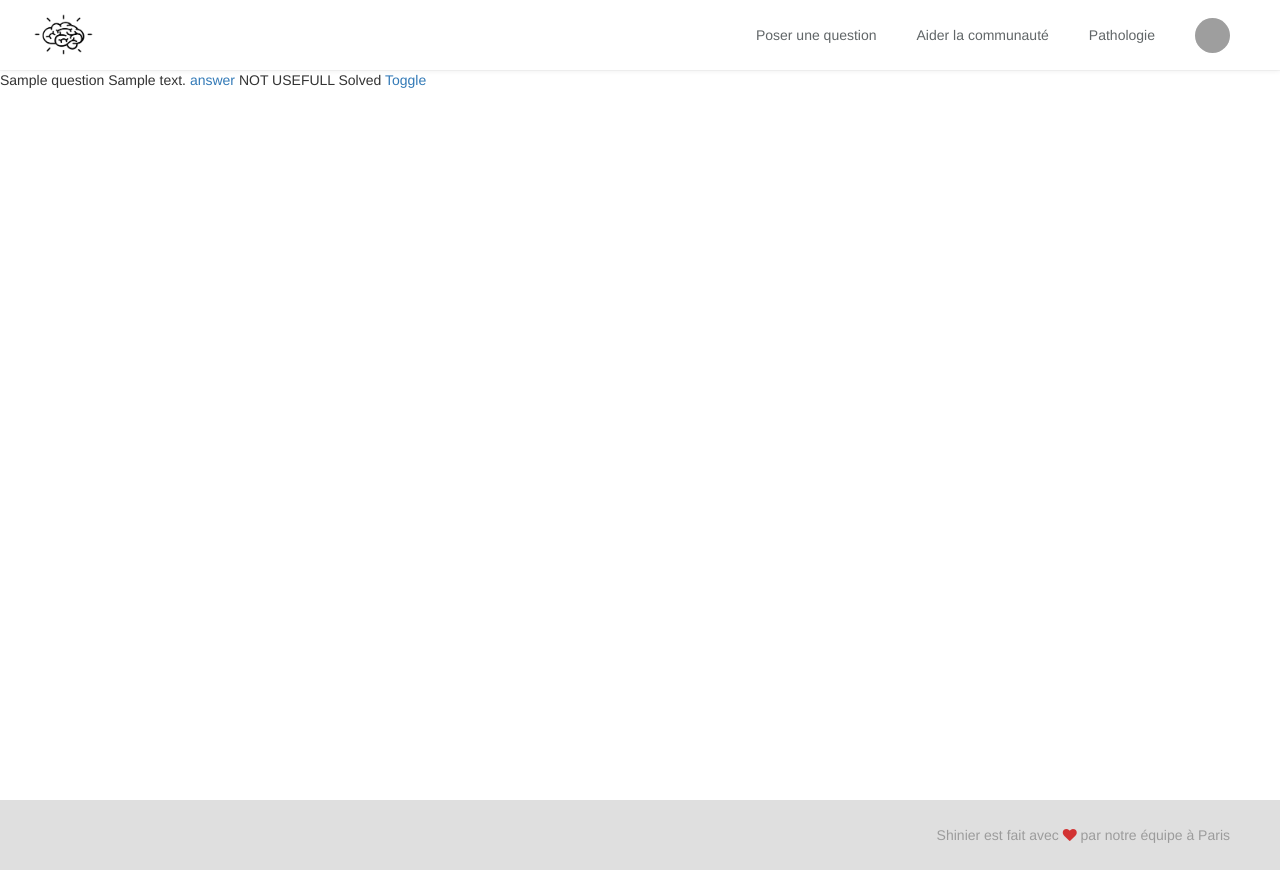
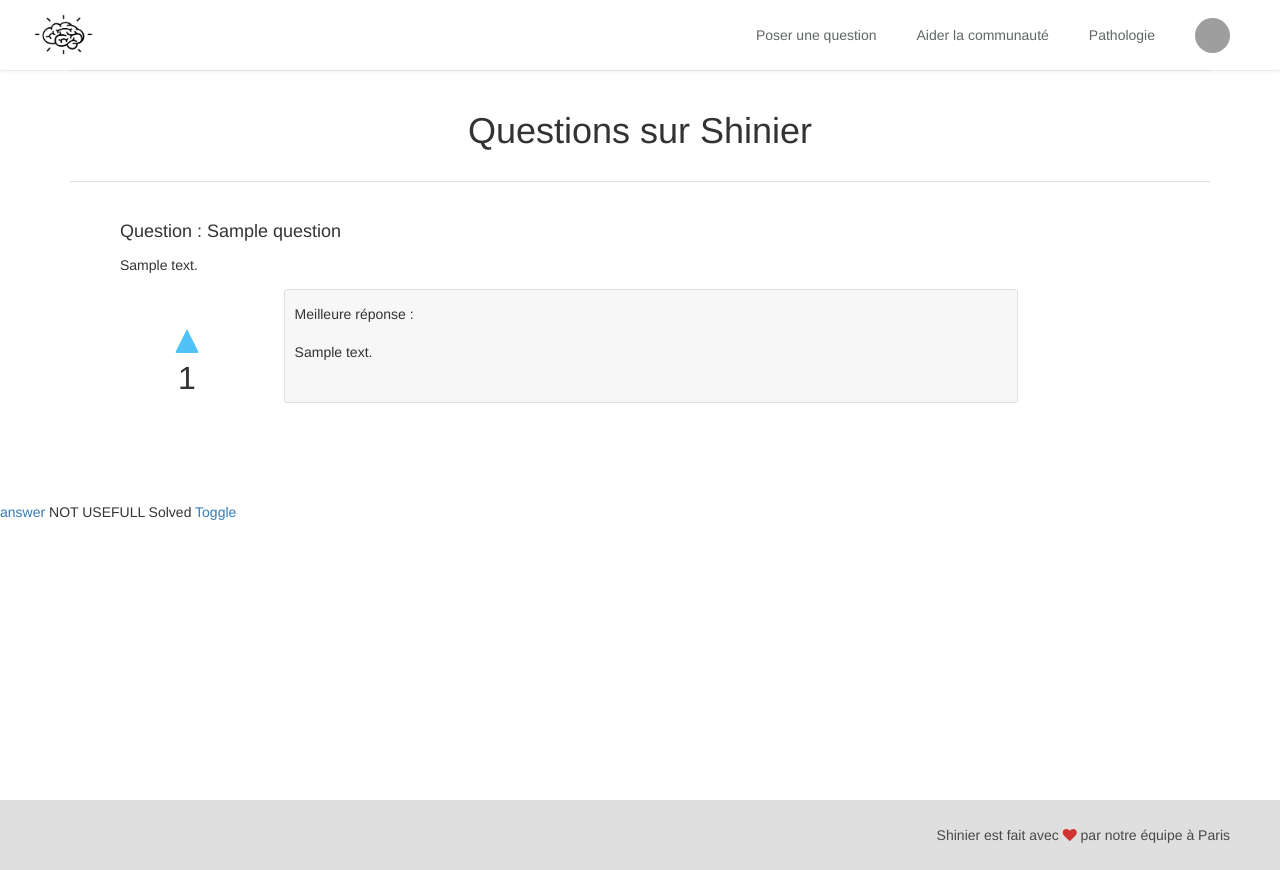
Before and after one commit to JeFaisLeCafe/shinier, a Rails app: page /questions/1 in a window 1280 px wide. Run offline with Rails 7, Linux system fonts and the light colour scheme; a user stored in the database is signed in; tables that the repository leaves empty hold one stand-in row (values such as "Sample post"); style sheets or scripts are compiled from the project's sources; parts of the project's set-up code (start-up, migrations or seed data) failed here and were passed over; some libraries are stand-ins or nearby versions; grey boxes are pictures that could not be loaded.

Commit message:
question show v1

```diff
--- a/app/assets/stylesheets/components/_footer.scss
+++ b/app/assets/stylesheets/components/_footer.scss
@@ -5,7 +5,7 @@
   justify-content: space-between;
   height: 70px;
   padding: 0px 50px;
-  color: rgba(0,0,0,0.3);
+  color: $black;
 }
 .footer-links {
   display: flex;
@@ -16,12 +16,12 @@
   opacity: 0.4;
   text-decoration: none;
   font-size: 24px;
-  padding: 0px 10px;
+  padding: 0px 20px;
 }
 .footer-links a:hover {
   color: $blue-pop;
   opacity: 1;
 }
 .footer .fa-heart {
-  color: #D23333;
+  color: $dark-red;
 }
--- a/app/assets/stylesheets/components/_navbar.scss
+++ b/app/assets/stylesheets/components/_navbar.scss
@@ -25,7 +25,7 @@
 
 /* Logo */
 .navbar-wagon-brand img {
-  height: 50px;
+  height: 70 px;
 }
 
 /* User Avatar */
--- a/app/assets/stylesheets/components/_questions.scss
+++ b/app/assets/stylesheets/components/_questions.scss
@@ -17,6 +17,7 @@
   border-bottom: 1px solid $gray;
   border-top: 1px solid $gray;
   padding: 20px 0px;
+  font-weight: bolder;
 }
 
 .question-message {
@@ -60,24 +61,29 @@
   flex: 0 0 20%;
   padding-right: 10px;
   text-align: center;
-  font-weight: bold;
-  font-size: 16px;
+  font-weight: thin;
+  font-size: 32px;
   line-height: 50px;
 }
 
 .top-answer {
   flex: 0 0 80%;
   text-align: left;
+  border: 1px solid $gray;
+  border-radius: 3px;
+  background-color: $light-gray;
+  padding: 10px;
+
 }
 
 .link {
   flex: 0 0 15%;
   a {
   font-size: 48px;
-  color: $blue-pop;
+  color: $yellow;
   transition: color 0.3s ease;
     &:hover {
-    color: $blue;
+    color: $blue-pop;
     }
   }
 }
--- a/app/models/question.rb
+++ b/app/models/question.rb
@@ -13,12 +13,21 @@ class Question < ApplicationRecord
 
 
 # if we have more than 5 upvotes in the answers of the question, it will mark as useful
-  def useful?
+
+
+  def number_votes
     answers = []
-    Question.last.answers.each do |answer|
+    answers.each do |answer|
       answers << answer.get_upvotes.size
     end
-    if answers.sum > 5
+    return answers.sum
+  end
+
+
+
+  def useful?
+     answers_sum = number_votes
+    if answers_sum > 5
       return true
     else
       return false
--- a/app/views/questions/index.html.erb
+++ b/app/views/questions/index.html.erb
@@ -11,7 +11,7 @@
   <div class="row">
     <div class="col-xs-12">
       <div class="title">
-        <h1>Questions & Top Réponses: </h1>
+        <h1>Questions & Réponses Shinier !</h1>
       </div>
     </div>
   </div>
--- a/app/views/questions/show.html.erb
+++ b/app/views/questions/show.html.erb
@@ -1,14 +1,70 @@
-<%= @question.title %>
-<%= @question.body %>
+<div class="container">
+
+  <div class="row">
+    <div class="col-xs-12">
+      <div class="title">
+        <h1>Questions sur Shinier </h1>
+      </div>
+    </div>
+  </div>
+
+  <div class="row">
+    <div class="results">
+      <div class="col-xs-12">
+        <div class="question-message">
+          <div class="question-content">
+
+            <div class="question-short">
+              <div class="question-title">
+                <h4>Question : <%= @question.title %></h4>
+              </div>
+              <div class="question-preview">
+                <p><%= @question.body %></p>
+              </div>
+            </div>
+
+            <div class="answers">
+              <% @question.answers.each do |answer| %>
+                <div class="upvotes">
+                  <div class="arrow"></div>
+                  <div class="counter"><%= @question.answers.count %></div>
+                </div>
+                <div class="top-answer">
+                  <p>Meilleure réponse :</p>
+                  <p><%= @question.answers.first.body %></p>
+                </div>
+              <% end %>
+            </div>
+
+            <% if current_user == @question.user %>
+              <div class="link">
+                <%= link_to question_toggle_path(@question) do %>
+                  <i class="fas fa-plus-circle"></i>
+                <% end %>
+              </div>
+            <% end %>
+          </div>
+        </div>
+      </div>
+    </div>
+  </div>
+
+</div>
+
+
+
 <%= link_to "answer", new_question_answer_path(@question) %>
+
 <% if @question.useful? %>
   <%= "USEFULL" %>
 <% else %>
   <%= "NOT USEFULL" %>
 <% end %>
+
 <% if @question.answered == false %>
   <%= link_to "is it solved?", question_path(@question, answered: true), method: :patch %>
 <% else %>
   <%= "Solved" %>
 <% end %>
+
 <%= link_to 'Toggle', question_toggle_path(@question) %>
```
Also changed, not shown: app/controllers/questions_controller.rb (+19 -0 lines).
